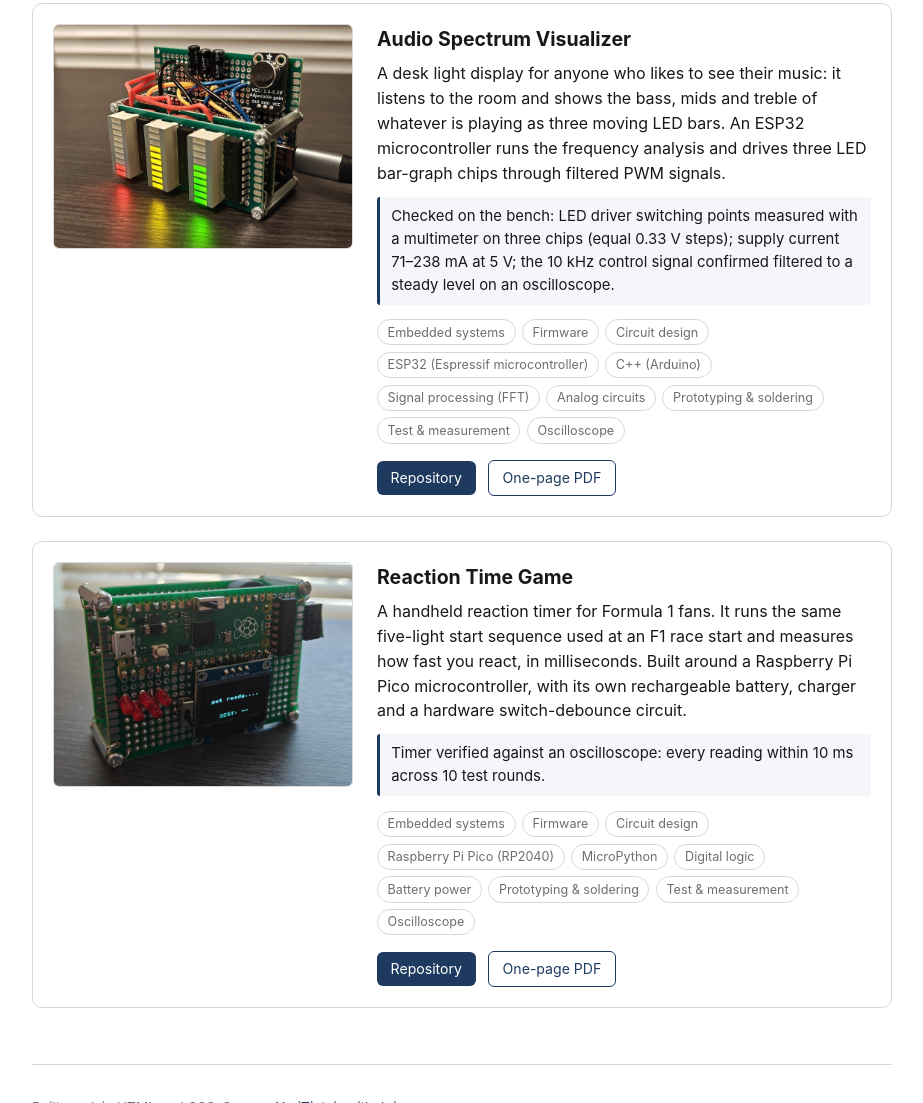
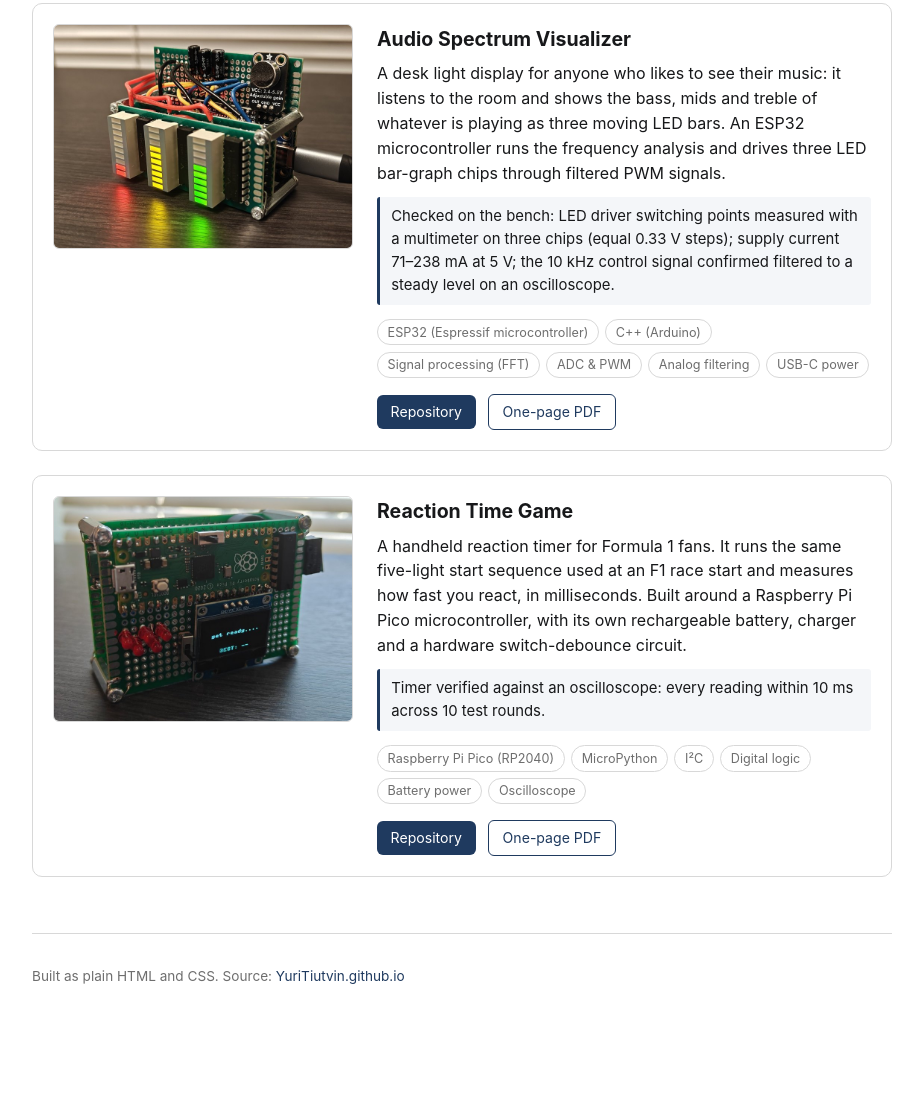
Before and after one commit to YuriTiutvin/YuriTiutvin.github.io, a plain HTML site: page index.html in a window 1280 px wide. Shown: the part 455-1558 px from the top of the page, without its empty margins (178-1101 px from the left). After the commit the page ends 1519 px from the top, so only its background shows below. Drawn offline with Linux system fonts and the light colour scheme.

Commit message:
Trim project tags to six per card

```diff
--- a/index.html
+++ b/index.html
@@ -51,16 +51,12 @@
           chips (equal 0.33&nbsp;V steps); supply current 71&ndash;238&nbsp;mA at 5&nbsp;V; the 10&nbsp;kHz control
           signal confirmed filtered to a steady level on an oscilloscope.</p>
         <ul class="tags">
-          <li>Embedded systems</li>
-          <li>Firmware</li>
-          <li>Circuit design</li>
           <li>ESP32 (Espressif microcontroller)</li>
           <li>C++ (Arduino)</li>
           <li>Signal processing (FFT)</li>
-          <li>Analog circuits</li>
-          <li>Prototyping &amp; soldering</li>
-          <li>Test &amp; measurement</li>
-          <li>Oscilloscope</li>
+          <li>ADC &amp; PWM</li>
+          <li>Analog filtering</li>
+          <li>USB-C power</li>
         </ul>
         <p class="actions">
           <a class="btn" href="https://github.com/YuriTiutvin/audio-spectrum-visualizer">Repository</a>
@@ -83,15 +79,11 @@
           switch-debounce circuit.</p>
         <p class="result">Timer verified against an oscilloscope: every reading within 10&nbsp;ms across 10 test rounds.</p>
         <ul class="tags">
-          <li>Embedded systems</li>
-          <li>Firmware</li>
-          <li>Circuit design</li>
           <li>Raspberry Pi Pico (RP2040)</li>
           <li>MicroPython</li>
+          <li>I²C</li>
           <li>Digital logic</li>
           <li>Battery power</li>
-          <li>Prototyping &amp; soldering</li>
-          <li>Test &amp; measurement</li>
           <li>Oscilloscope</li>
         </ul>
         <p class="actions">
@@ -131,7 +123,7 @@
       <p class="summary">WHO IT IS FOR AND WHAT IT DOES, IN PLAIN LANGUAGE. THEN ONE SENTENCE NAMING THE KEY HARDWARE WITH A PLAIN GLOSS.</p>
       <p class="result">HEADLINE RESULT, SAYING HOW IT WAS MEASURED AND OVER HOW MANY TRIALS</p>
       <ul class="tags">
-        <li>THE PROJECT'S CANONICAL TAG LIST, 8 TO 10 TERMS, SAME AS THE PROFILE README</li>
+        <li>THE PROJECT'S CANONICAL TAG LIST, 5 TO 7 TERMS, SAME AS THE PROFILE README</li>
       </ul>
       <p class="actions">
         <a class="btn" href="REPO_URL">Repository</a>
```
